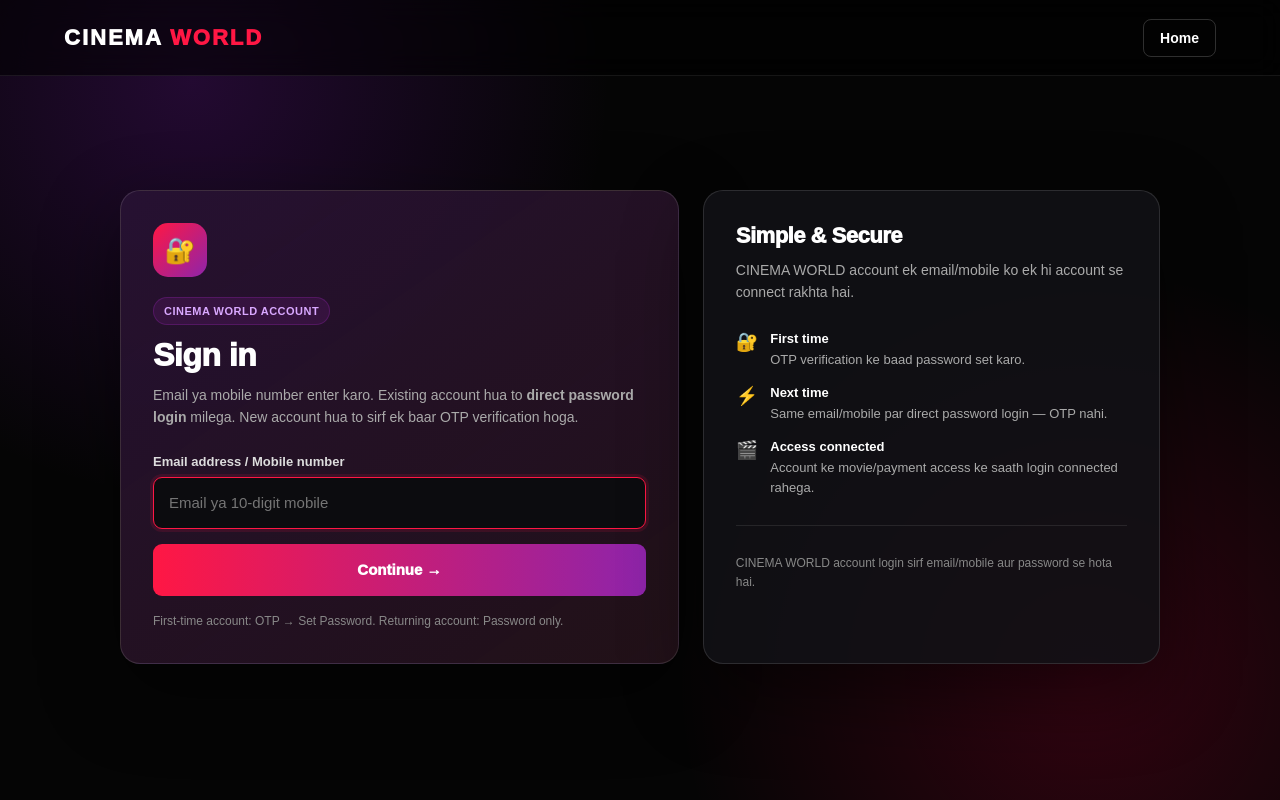
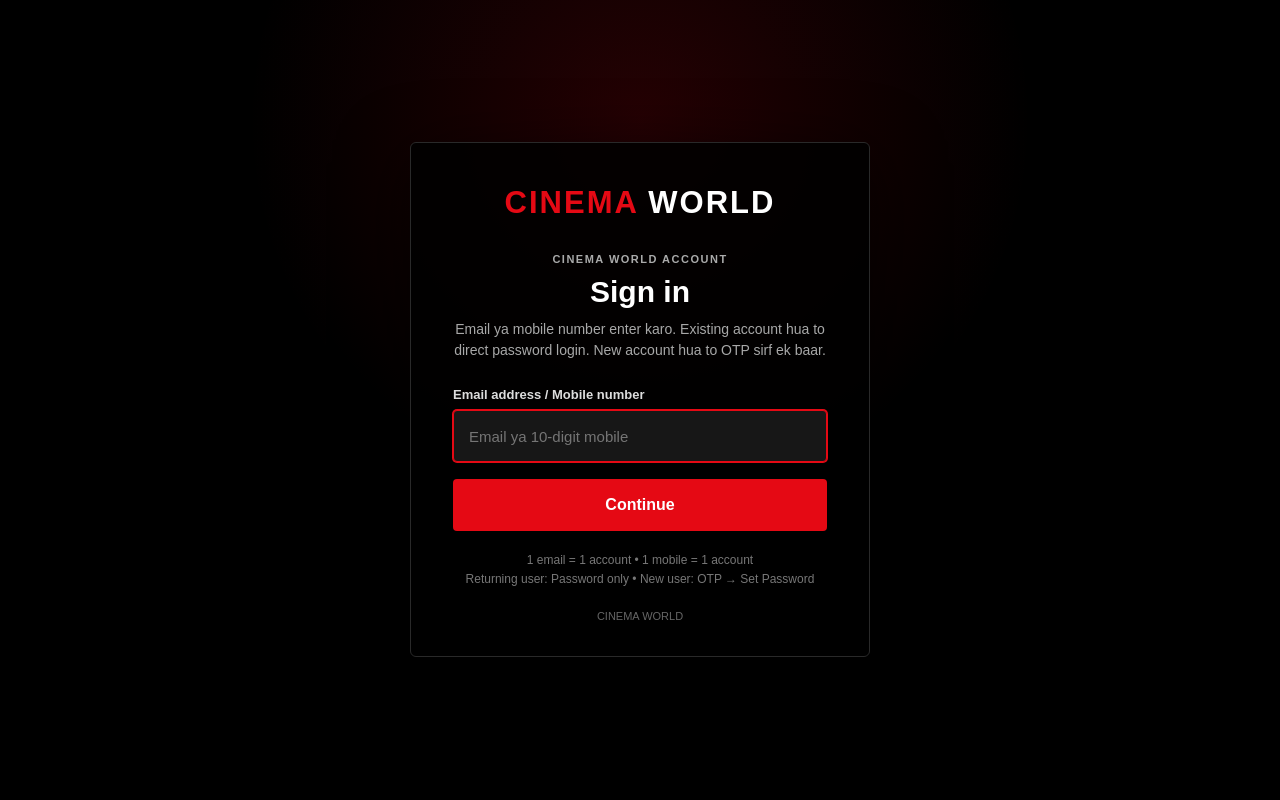
Before and after one commit to techtomesh01-ctrl/tomesh-movie, a Flask app: page /login in a window 1280 px wide. Run offline with Flask 3, Linux system fonts and the light colour scheme; some libraries are stand-ins or nearby versions.

Commit message:
Update login page title and structure

```diff
--- a/templates/login.html
+++ b/templates/login.html
@@ -1,106 +1,116 @@
 {% extends "base.html" %}
-
-{% block title %}Login | CINEMA WORLD{% endblock %}
-
+{% block title %}CINEMA WORLD | Sign In{% endblock %}
 {% block content %}
 <style>
-.tm-login-page{min-height:100vh;display:flex;flex-direction:column;background:radial-gradient(circle at 15% 10%,rgba(130,25,190,.24),transparent 32%),radial-gradient(circle at 85% 85%,rgba(255,0,70,.18),transparent 32%),#050505;color:#fff}
-.tm-login-head{height:76px;display:flex;align-items:center;justify-content:space-between;padding:0 5vw;border-bottom:1px solid rgba(255,255,255,.08);background:rgba(0,0,0,.55);backdrop-filter:blur(14px)}
-.tm-login-brand{color:#fff;text-decoration:none;font-weight:1000;letter-spacing:2px;font-size:22px}.tm-login-brand span{color:#ff1744}
-.tm-home-link{color:#fff;text-decoration:none;font-size:14px;font-weight:800;padding:10px 16px;border:1px solid rgba(255,255,255,.18);border-radius:8px}
-.tm-login-wrap{width:min(1040px,calc(100% - 28px));margin:auto;padding:48px 0 70px}.tm-login-grid{display:grid;grid-template-columns:1.1fr .9fr;gap:24px;align-items:stretch}
-.tm-login-card{border:1px solid rgba(255,255,255,.12);border-radius:20px;background:rgba(18,18,22,.88);box-shadow:0 28px 80px rgba(0,0,0,.48);padding:32px}.tm-login-card.primary{background:linear-gradient(145deg,rgba(120,20,160,.20),rgba(255,23,68,.07)),rgba(18,18,22,.92)}
-.tm-login-icon{width:54px;height:54px;display:grid;place-items:center;border-radius:15px;background:linear-gradient(135deg,#ff1744,#8e24aa);font-size:25px;margin-bottom:20px}
-.tm-login-card h1,.tm-login-card h2{margin:0 0 10px;font-weight:1000;letter-spacing:-.5px}.tm-login-card h1{font-size:32px}.tm-login-card h2{font-size:22px}
-.tm-login-sub{margin:0 0 25px;color:#aaa;line-height:1.6;font-size:14px}.tm-login-label{display:block;margin:0 0 8px;font-size:13px;color:#ddd;font-weight:800}
-.tm-login-input{width:100%;height:52px;padding:0 15px;border:1px solid rgba(255,255,255,.18);border-radius:9px;outline:none;background:#0c0c0f;color:#fff;font-size:15px;box-sizing:border-box}.tm-login-input:focus{border-color:#ff1744;box-shadow:0 0 0 3px rgba(255,23,68,.12)}
-.tm-login-btn{width:100%;min-height:52px;margin-top:15px;border:0;border-radius:9px;cursor:pointer;color:#fff;background:linear-gradient(90deg,#ff1744,#8e24aa);font-size:15px;font-weight:1000}.tm-login-btn:hover{filter:brightness(1.08)}
-.tm-login-note{margin-top:16px;color:#888;font-size:12px;line-height:1.6}.tm-back{display:inline-block;margin-top:14px;color:#aaa;text-decoration:none;font-size:13px;font-weight:700}
-.tm-divider{height:1px;background:rgba(255,255,255,.09);margin:28px 0}.tm-security{display:grid;gap:13px}.tm-security-item{display:flex;gap:12px;align-items:flex-start;color:#aaa;font-size:13px;line-height:1.5}.tm-security-item b{color:#fff;display:block;margin-bottom:2px}.tm-security-item .ico{font-size:18px}
-.tm-badge{display:inline-block;margin-bottom:12px;padding:7px 10px;border-radius:999px;background:rgba(142,36,170,.16);border:1px solid rgba(142,36,170,.32);color:#d9a8ff;font-size:11px;font-weight:900;letter-spacing:.5px}
-@media(max-width:780px){.tm-login-head{padding:0 18px;height:68px}.tm-login-brand{font-size:18px}.tm-login-grid{grid-template-columns:1fr}.tm-login-wrap{padding:28px 0 50px}.tm-login-card{padding:24px 20px;border-radius:16px}.tm-login-card h1{font-size:28px}}
+*{box-sizing:border-box}
+.cw-login{min-height:calc(100vh - 1px);background:#000;color:#fff;display:flex;align-items:center;justify-content:center;padding:40px 18px;position:relative;overflow:hidden;font-family:Arial,Helvetica,sans-serif}
+.cw-login:before{content:"";position:absolute;inset:0;background:radial-gradient(circle at 50% 15%,rgba(229,9,20,.16),transparent 42%),linear-gradient(180deg,rgba(0,0,0,.1),#000 80%);pointer-events:none}
+.cw-box{position:relative;z-index:1;width:min(460px,100%);background:rgba(0,0,0,.88);border:1px solid #292929;border-radius:6px;padding:42px 42px 34px;box-shadow:0 20px 70px rgba(0,0,0,.65)}
+.cw-logo{display:block;text-align:center;color:#E50914;text-decoration:none;font-size:31px;font-weight:900;letter-spacing:2px;margin-bottom:32px}
+.cw-logo span{color:#fff}
+.cw-kicker{color:#aaa;text-align:center;text-transform:uppercase;font-size:11px;letter-spacing:2px;font-weight:800;margin-bottom:9px}
+h1{font-size:30px;margin:0 0 10px;font-weight:800;text-align:center}
+.cw-sub{color:#a8a8a8;text-align:center;line-height:1.55;font-size:14px;margin:0 0 25px}
+.cw-label{display:block;color:#ddd;font-size:13px;font-weight:700;margin:0 0 8px}
+.cw-input{width:100%;height:52px;border:1px solid #555;border-radius:4px;background:#171717;color:#fff;padding:0 15px;font-size:15px;outline:0;margin-bottom:14px}
+.cw-input:focus{border-color:#E50914;box-shadow:0 0 0 1px #E50914}
+.cw-input[readonly]{color:#ccc}
+.cw-btn{width:100%;height:52px;border:0;border-radius:4px;background:#E50914;color:#fff;font-size:16px;font-weight:800;cursor:pointer;margin-top:3px}
+.cw-btn:hover{background:#f40612}
+.cw-secondary{width:100%;height:48px;border:1px solid #555;border-radius:4px;background:#222;color:#fff;font-size:14px;font-weight:700;cursor:pointer;margin-top:12px}
+.cw-secondary:hover{background:#2d2d2d}
+.cw-back{display:block;text-align:center;color:#aaa;text-decoration:none;font-size:13px;margin-top:20px}
+.cw-back:hover{color:#fff}
+.cw-note{font-size:12px;color:#777;text-align:center;line-height:1.55;margin:20px 0 0}
+.cw-badge{display:block;text-align:center;color:#aaa;font-size:11px;font-weight:800;letter-spacing:1.5px;margin-bottom:10px}
+.cw-error,.cw-success{margin:0 0 16px;padding:11px 12px;border-radius:4px;font-size:13px;text-align:center}
+.cw-error{background:#2a0b0d;border:1px solid #6d171d;color:#ff9ba1}
+.cw-success{background:#0d2114;border:1px solid #245c34;color:#9be5ae}
+.cw-footer{color:#666;text-align:center;font-size:11px;margin-top:22px}
+@media(max-width:520px){.cw-login{padding:20px 10px}.cw-box{padding:32px 22px 28px}.cw-logo{font-size:26px}.cw-box h1{font-size:27px}}
 </style>
 
-<div class="tm-login-page">
-<header class="tm-login-head">
-<a class="tm-login-brand" href="{{ url_for('home') }}">CINEMA <span>WORLD</span></a>
-<a class="tm-home-link" href="{{ url_for('home') }}">Home</a>
-</header>
+<div class="cw-login">
+  <main class="cw-box">
+    <a class="cw-logo" href="{{ url_for('home') }}">CINEMA <span>WORLD</span></a>
 
-<div class="tm-login-wrap"><div class="tm-login-grid">
-<section class="tm-login-card primary">
-<div class="tm-login-icon">🔐</div>
+    {% with messages = get_flashed_messages(with_categories=true) %}
+      {% for category, message in messages %}
+        <div class="{{ 'cw-success' if category == 'success' else 'cw-error' }}">{{ message }}</div>
+      {% endfor %}
+    {% endwith %}
 
-{% if step == 'otp' %}
+    {% if step == 'password' %}
+      <span class="cw-badge">WELCOME BACK</span>
+      <h1>Sign in</h1>
+      <p class="cw-sub">Password enter karo. Is account ke liye OTP ki zarurat nahi hai.</p>
+      <form action="{{ url_for('customer_password_login') }}" method="post" autocomplete="on">
+        <label class="cw-label" for="identifier">Email / Mobile</label>
+        <input class="cw-input" id="identifier" name="identifier" value="{{ identifier }}" readonly>
+        <label class="cw-label" for="password">Password</label>
+        <input class="cw-input" id="password" name="password" type="password" autocomplete="current-password" placeholder="Enter password" required autofocus>
+        <button class="cw-btn" type="submit">Sign In</button>
+      </form>
+      <a class="cw-back" href="{{ url_for('login') }}">Use another email / mobile</a>
+
+    {% elif step == 'otp' %}
+      <span class="cw-badge">ONE-TIME VERIFICATION</span>
       <h1>Verify OTP</h1>
-<p class="tm-login-sub">Tumhari identity verify karne ke liye OTP bheja gaya hai. Verification ke baad <b>Set Password</b> hoga.</p>
+      <p class="cw-sub">Verification ke baad password set hoga. Next time direct password login milega.</p>
       {% if email %}
         <form action="{{ url_for('verify_otp') }}" method="post" autocomplete="one-time-code">
-<label class="tm-login-label" for="otp">6-digit Email OTP</label>
-<input class="tm-login-input" id="otp" name="otp" type="text" inputmode="numeric" autocomplete="one-time-code" maxlength="6" pattern="[0-9]{6}" placeholder="••••••" required autofocus>
-<button class="tm-login-btn" type="submit">Verify & Continue →</button>
+          <label class="cw-label" for="otp">Email OTP</label>
+          <input class="cw-input" id="otp" name="otp" type="text" inputmode="numeric" autocomplete="one-time-code" maxlength="6" pattern="[0-9]{6}" placeholder="6-digit OTP" required autofocus>
+          <button class="cw-btn" type="submit">Verify & Continue</button>
         </form>
-<form action="{{ url_for('request_otp') }}" method="post"><input type="hidden" name="email" value="{{ email }}"><button class="tm-login-btn" style="background:transparent;border:1px solid rgba(255,255,255,.18)" type="submit">Send New OTP</button></form>
+        <form action="{{ url_for('request_otp') }}" method="post">
+          <input type="hidden" name="email" value="{{ email }}">
+          <button class="cw-secondary" type="submit">Send New OTP</button>
+        </form>
       {% else %}
         <form action="{{ url_for('verify_mobile_otp_route') }}" method="post" autocomplete="one-time-code">
-<label class="tm-login-label" for="otp">Mobile OTP</label>
-<input class="tm-login-input" id="otp" name="otp" type="text" inputmode="numeric" autocomplete="one-time-code" maxlength="9" pattern="[0-9]{4,9}" placeholder="Enter OTP" required autofocus>
-<button class="tm-login-btn" type="submit">Verify & Continue →</button>
+          <label class="cw-label" for="otp">Mobile OTP</label>
+          <input class="cw-input" id="otp" name="otp" type="text" inputmode="numeric" autocomplete="one-time-code" maxlength="9" pattern="[0-9]{4,9}" placeholder="Enter OTP" required autofocus>
+          <button class="cw-btn" type="submit">Verify & Continue</button>
         </form>
-<form action="{{ url_for('request_mobile_otp') }}" method="post"><input type="hidden" name="mobile" value="{{ mobile }}"><button class="tm-login-btn" style="background:transparent;border:1px solid rgba(255,255,255,.18)" type="submit">Send New OTP</button></form>
+        <form action="{{ url_for('request_mobile_otp') }}" method="post">
+          <input type="hidden" name="mobile" value="{{ mobile }}">
+          <button class="cw-secondary" type="submit">Send New OTP</button>
+        </form>
       {% endif %}
-<a class="tm-back" href="{{ url_for('login') }}">← Change email / mobile</a>
-
-{% elif step == 'password' %}
-<span class="tm-badge">EXISTING ACCOUNT</span>
-<h1>Welcome back</h1>
-<p class="tm-login-sub">Is account ka password already set hai. <b>OTP ki zarurat nahi hai.</b></p>
-<form action="{{ url_for('customer_password_login') }}" method="post" autocomplete="on">
-<label class="tm-login-label" for="identifier">Email / Mobile</label>
-<input class="tm-login-input" id="identifier" name="identifier" value="{{ identifier }}" readonly>
-<label class="tm-login-label" for="password" style="margin-top:14px">Password</label>
-<input class="tm-login-input" id="password" name="password" type="password" autocomplete="current-password" placeholder="Enter your password" required autofocus>
-<button class="tm-login-btn" type="submit">Login →</button>
-</form>
-<a class="tm-back" href="{{ url_for('login') }}">← Use another account</a>
+      <a class="cw-back" href="{{ url_for('login') }}">Change email / mobile</a>
 
     {% elif step == 'set_password' %}
-<span class="tm-badge">ONE-TIME SETUP</span>
+      <span class="cw-badge">ACCOUNT SETUP</span>
       <h1>Set your password</h1>
-<p class="tm-login-sub">Verification complete. Ab password set kar do. Next time isi email/mobile se <b>OTP nahi aayega</b>.</p>
+      <p class="cw-sub">Verification complete. Password set karo. Ye OTP step sirf first-time account setup ke liye hai.</p>
       <form action="{{ url_for('customer_set_password') }}" method="post" autocomplete="new-password">
-<label class="tm-login-label" for="password">New password</label>
-<input class="tm-login-input" id="password" name="password" type="password" minlength="6" autocomplete="new-password" placeholder="Minimum 6 characters" required autofocus>
-<label class="tm-login-label" for="confirm_password" style="margin-top:14px">Confirm password</label>
-<input class="tm-login-input" id="confirm_password" name="confirm_password" type="password" minlength="6" autocomplete="new-password" placeholder="Re-enter password" required>
-<button class="tm-login-btn" type="submit">Save Password & Login →</button>
+        <label class="cw-label" for="password">New password</label>
+        <input class="cw-input" id="password" name="password" type="password" minlength="6" autocomplete="new-password" placeholder="Minimum 6 characters" required autofocus>
+        <label class="cw-label" for="confirm_password">Confirm password</label>
+        <input class="cw-input" id="confirm_password" name="confirm_password" type="password" minlength="6" autocomplete="new-password" placeholder="Re-enter password" required>
+        <button class="cw-btn" type="submit">Save Password & Continue</button>
       </form>
 
     {% else %}
-<span class="tm-badge">CINEMA WORLD ACCOUNT</span>
+      <span class="cw-badge">CINEMA WORLD ACCOUNT</span>
       <h1>Sign in</h1>
-<p class="tm-login-sub">Email ya mobile number enter karo. Existing account hua to <b>direct password login</b> milega. New account hua to sirf ek baar OTP verification hoga.</p>
+      <p class="cw-sub">Email ya mobile number enter karo. Existing account hua to direct password login. New account hua to OTP sirf ek baar.</p>
       <form action="{{ url_for('login_start') }}" method="post">
-<label class="tm-login-label" for="identifier">Email address / Mobile number</label>
-<input class="tm-login-input" id="identifier" name="identifier" type="text" autocomplete="username" value="{{ identifier }}" placeholder="Email ya 10-digit mobile" required autofocus>
-<button class="tm-login-btn" type="submit">Continue →</button>
+        <label class="cw-label" for="identifier">Email address / Mobile number</label>
+        <input class="cw-input" id="identifier" name="identifier" type="text" autocomplete="username" value="{{ identifier }}" placeholder="Email ya 10-digit mobile" required autofocus>
+        <button class="cw-btn" type="submit">Continue</button>
       </form>
-<p class="tm-login-note">First-time account: OTP → Set Password. Returning account: Password only.</p>
+      <p class="cw-note">1 email = 1 account • 1 mobile = 1 account<br>Returning user: Password only • New user: OTP → Set Password</p>
     {% endif %}
-</section>
 
-<aside class="tm-login-card">
-<h2>Simple & Secure</h2>
-<p class="tm-login-sub">CINEMA WORLD account ek email/mobile ko ek hi account se connect rakhta hai.</p>
-<div class="tm-security">
-<div class="tm-security-item"><span class="ico">🔐</span><div><b>First time</b>OTP verification ke baad password set karo.</div></div>
-<div class="tm-security-item"><span class="ico">⚡</span><div><b>Next time</b>Same email/mobile par direct password login — OTP nahi.</div></div>
-<div class="tm-security-item"><span class="ico">🎬</span><div><b>Access connected</b>Account ke movie/payment access ke saath login connected rahega.</div></div>
+    <div class="cw-footer">CINEMA WORLD</div>
+  </main>
 </div>
-<div class="tm-divider"></div>
-<p class="tm-login-note">CINEMA WORLD account login sirf email/mobile aur password se hota hai.</p>
-</aside>
-</div></div></div>
-
-<script>(function(){const o=document.getElementById('otp');if(o)o.addEventListener('input',function(){this.value=this.value.replace(/\D/g,'').slice(0,9);});})();</script>
+<script>
+(function(){
+  var o=document.getElementById('otp');
+  if(o)o.addEventListener('input',function(){this.value=this.value.replace(/\D/g,'').slice(0,9);});
+})();
+</script>
 {% endblock %}
```
Lines whose indentation alone changed are shown as unchanged.
